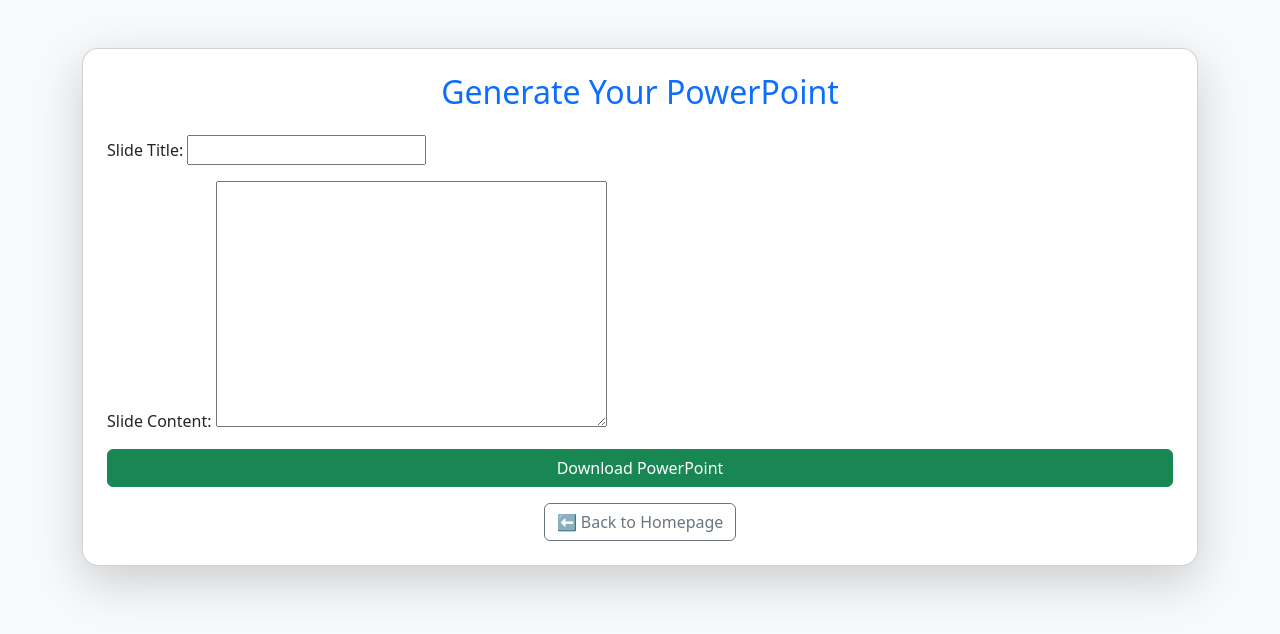
After one commit to Delegate-is/Machine_Learning, a Django app: page /ppt in a window 1280 px wide. The commit adds this page. Shown: the top 634 px of the page. Run offline with Django 5.2, Linux system fonts and the light colour scheme.

Commit message:
Simple web app with Powerpoint Creator

```diff
--- /dev/null
+++ b/simpleweb/simplepages/forms.py
@@ -0,0 +1,5 @@
+from django import forms
+
+class SlideForm(forms.Form):
+    title = forms.CharField(label="Slide Title", max_length=200)
+    content = forms.CharField(widget=forms.Textarea, label="Slide Content")
--- /dev/null
+++ b/simpleweb/simplepages/templates/simplepages/create_ppt.html
@@ -0,0 +1,33 @@
+<!DOCTYPE html>
+<html lang="en">
+<head>
+    <meta charset="UTF-8">
+    <title>Create PowerPoint</title>
+    <link href="https://cdn.jsdelivr.net/npm/bootstrap@5.3.2/dist/css/bootstrap.min.css" rel="stylesheet">
+</head>
+<body class="bg-light">
+    <div class="container mt-5">
+        <div class="card shadow-lg p-4 rounded-4">
+            <h2 class="text-center text-primary mb-4">Generate Your PowerPoint</h2>
+
+            <form method="post">
+                {% csrf_token %}
+                <div class="mb-3">
+                    {{ form.title.label_tag }}
+                    {{ form.title }}
+                </div>
+                <div class="mb-3">
+                    {{ form.content.label_tag }}
+                    {{ form.content }}
+                </div>
+
+                <button type="submit" class="btn btn-success w-100">Download PowerPoint</button>
+            </form>
+
+            <div class="text-center mt-3">
+                <a href="{% url 'home' %}" class="btn btn-outline-secondary">⬅ Back to Homepage</a>
+            </div>
+        </div>
+    </div>
+</body>
+</html>
--- a/simpleweb/simplepages/templates/simplepages/home.html
+++ b/simpleweb/simplepages/templates/simplepages/home.html
@@ -58,6 +58,7 @@
         <a href="{% url 'home' %}">Home</a>
         <a href="{% url 'about_us' %}">About Us</a>
         <a href="{% url 'contact_us' %}">Contact Us</a>
+        <a href="{% url 'create_ppt' %}">Create Ppt</a>
     </nav>
 
     <div class="container">
--- a/simpleweb/simplepages/views.py
+++ b/simpleweb/simplepages/views.py
@@ -9,3 +9,40 @@
 
 def about_us(request):
     return render(request, "simplepages/about_us.html")
+
+from django.shortcuts import render
+from django.http import HttpResponse
+from .forms import SlideForm
+from pptx import Presentation
+import io
+
+def create_ppt(request):
+    if request.method == "POST":
+        form = SlideForm(request.POST)
+        if form.is_valid():
+            title = form.cleaned_data["title"]
+            content = form.cleaned_data["content"]
+
+            # Create PowerPoint
+            prs = Presentation()
+            slide_layout = prs.slide_layouts[1]  # Title & Content layout
+            slide = prs.slides.add_slide(slide_layout)
+
+            slide.shapes.title.text = title
+            slide.placeholders[1].text = content
+
+            # Save to memory
+            pptx_io = io.BytesIO()
+            prs.save(pptx_io)
+            pptx_io.seek(0)
+
+            response = HttpResponse(
+                pptx_io.read(),
+                content_type="application/vnd.openxmlformats-officedocument.presentationml.presentation"
+            )
+            response["Content-Disposition"] = 'attachment; filename="presentation.pptx"'
+            return response
+    else:
+        form = SlideForm()
+
+    return render(request, "simplepages/create_ppt.html", {"form": form})
--- a/simpleweb/simpleweb/urls.py
+++ b/simpleweb/simpleweb/urls.py
@@ -23,4 +23,5 @@
     path('', home, name='home'),
     path('contact_us', contact_us, name='contact_us'),
     path('about_us', about_us, name='about_us'),
+    path("ppt", create_ppt, name="create_ppt"),
 ]
```
Also changed, not shown: simpleweb/simplepages/templates/simplepages/form.html (added, +14 -0 lines).
